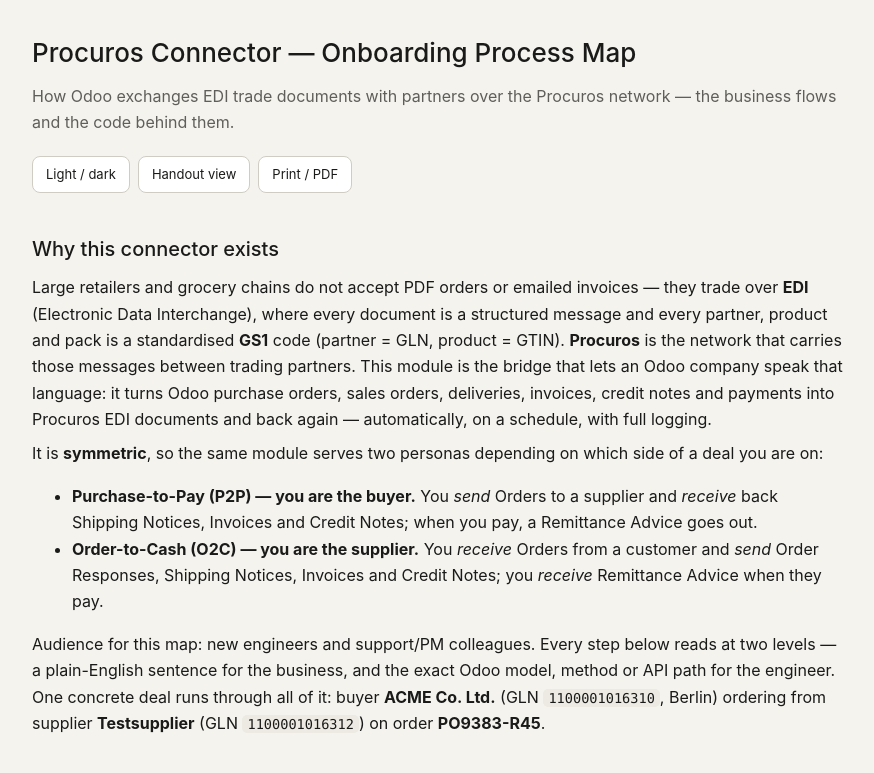
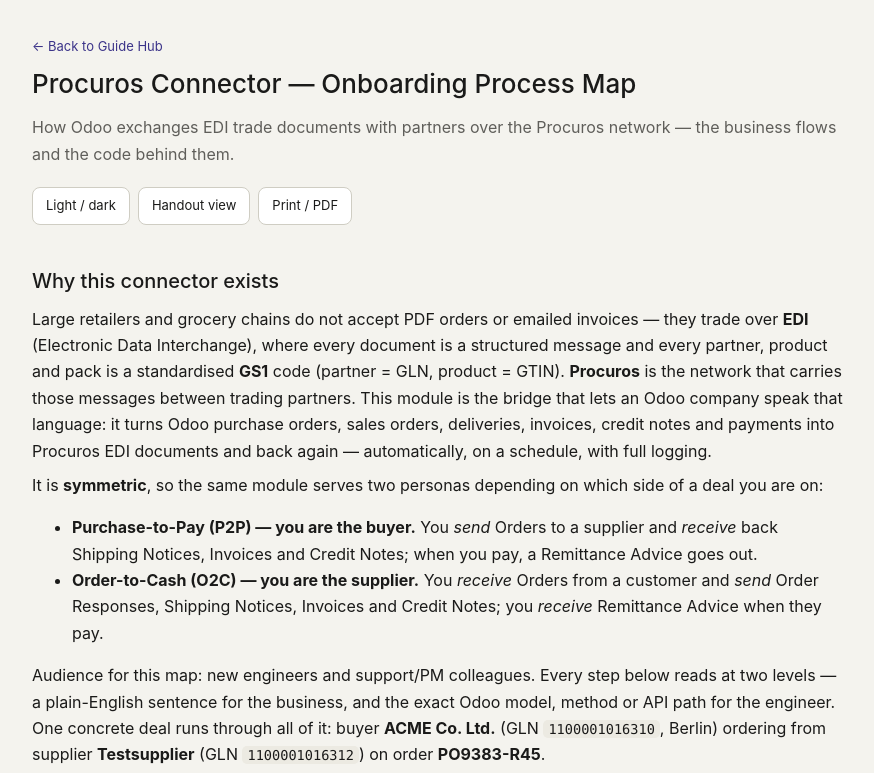
Before and after one commit to much-joaquimvicente/much-guides, a plain HTML site: page procuros-onboarding.html in a window 1280 px wide. Shown: the top 773 px of the page, without its empty margins (200-1074 px from the left). Drawn offline with Linux system fonts and the light colour scheme.

Commit message:
Add new feats

```diff
--- a/procuros-onboarding.html
+++ b/procuros-onboarding.html
@@ -33,6 +33,8 @@
 h3{font-size:16px;font-weight:500;margin:22px 0 4px}
 p{margin:8px 0}
 .lead{color:var(--text-2)}
+a.back{display:inline-block;font-size:13px;color:var(--mp-fg);text-decoration:none;margin-bottom:6px}
+a.back:hover{text-decoration:underline}
 code{font-family:var(--mono);font-size:.85em;background:var(--surface-0);padding:1px 5px;border-radius:5px}
 .top{display:flex;justify-content:space-between;align-items:flex-start;gap:12px;flex-wrap:wrap}
 .btns{display:flex;gap:8px;flex-shrink:0}
@@ -102,6 +104,7 @@
 
 <div class="top">
 <div>
+<a class="back noprint" href="index.html">← Back to Guide Hub</a>
 <h1>Procuros Connector — Onboarding Process Map</h1>
 <p class="lead">How Odoo exchanges EDI trade documents with partners over the Procuros network — the business flows and the code behind them.</p>
 </div>
```
